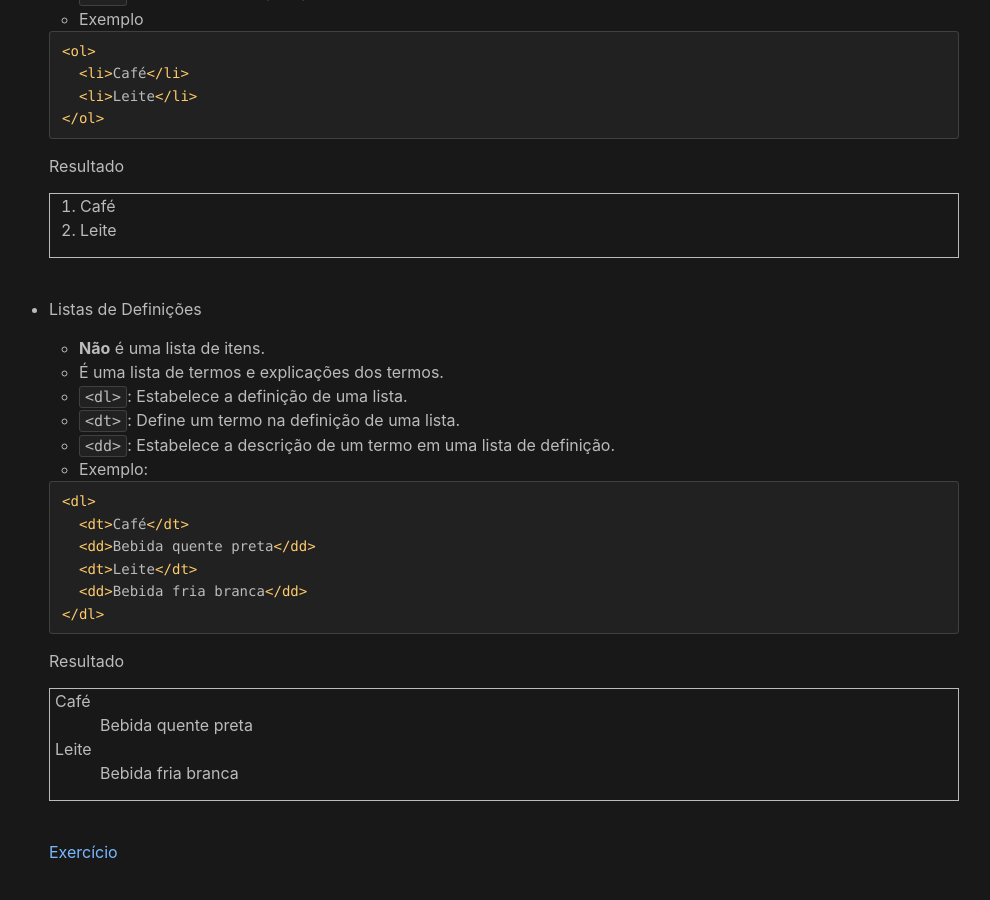
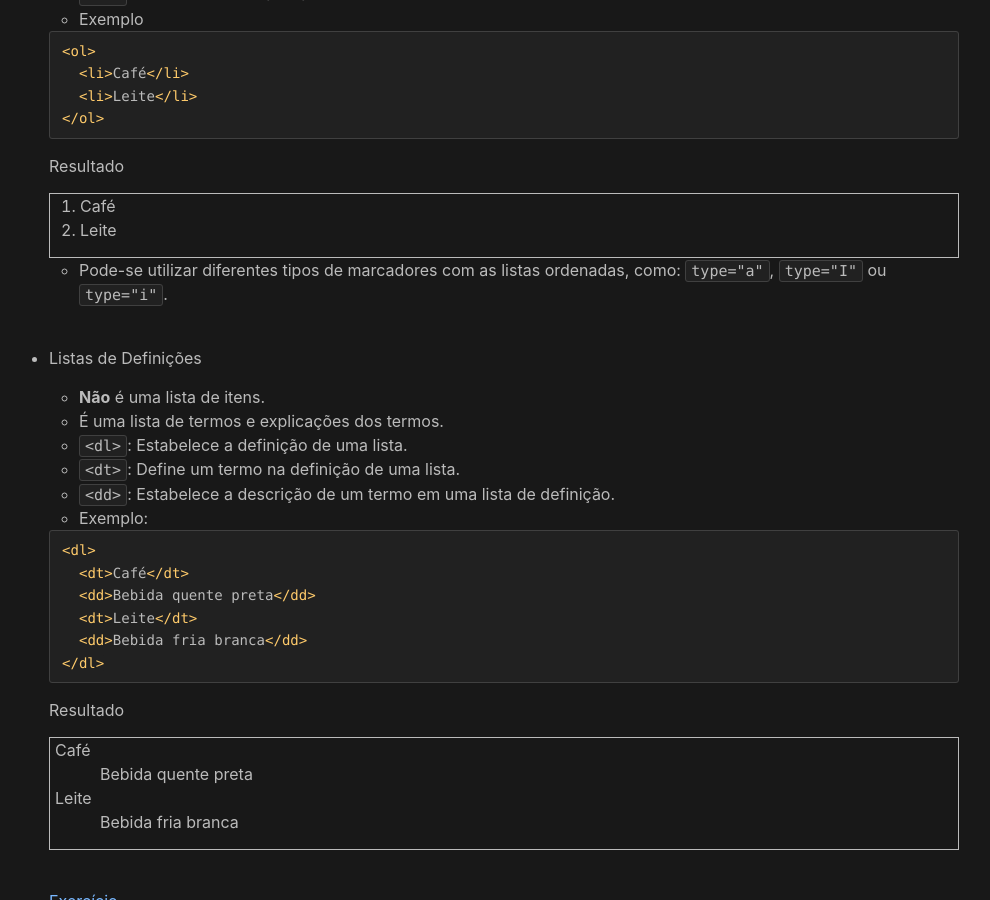
Before and after one commit to amignon/amignon.github.io, a Jekyll site: the page built from paginas/dswi/html.md, in a window 1280 px wide and 900 px high, scrolled down 5708 px. Shown: the whole window, without its empty margins (151-1141 px from the left). Built offline with Jekyll 4.4.1, drawn with Linux system fonts in a browser that asks for light colours; nearby versions of some CDN libraries.

Commit message:
Atualização

```diff
--- a/paginas/dswi/html.md
+++ b/paginas/dswi/html.md
@@ -234,6 +234,7 @@ permalink: /dswi/html
     </ul>
   </div>
 
+
   <br/>
 
 - Listas Ordenadas
@@ -258,6 +259,8 @@ permalink: /dswi/html
       <li>Leite</li>
     </ol>
   </div>
+
+  - Pode-se utilizar diferentes tipos de marcadores com as listas ordenadas, como:  `type="a"`, `type="I"` ou `type="i"`.
 
   <br/>
 
```
